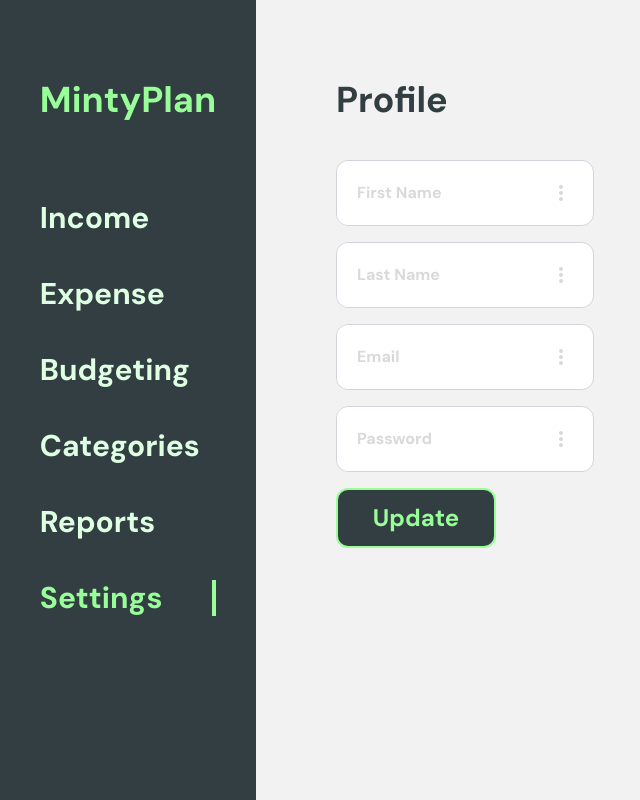
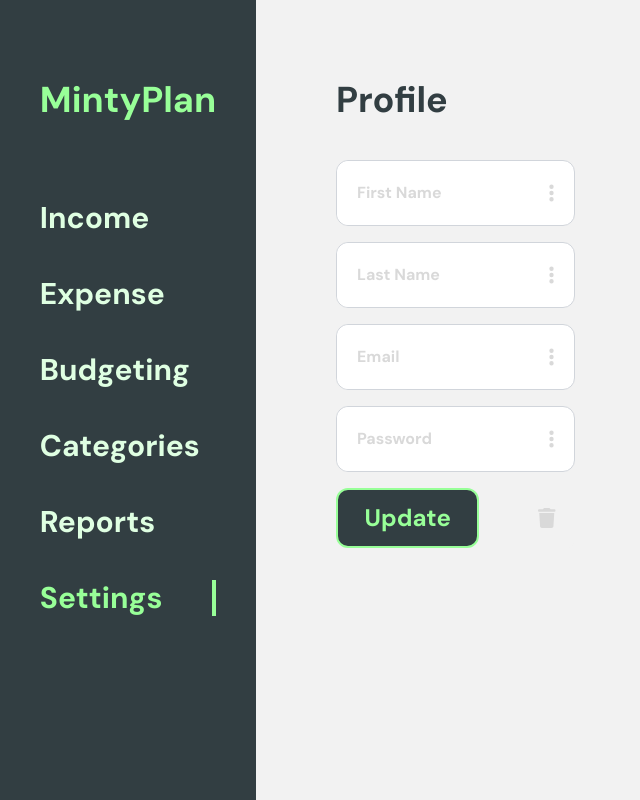
Before and after one commit to DanielvTran/finance-manager, a Next.js app in the folder project/: page /pages/settings in a window 1280 px wide. Shown: the top 800 px of the page, without its empty margins (0-640 px from the left). Built offline with nearby package versions, Linux system fonts and the light colour scheme; no server answers.

Commit message:
install fontawesome icons and made delete prompt

```diff
--- /dev/null
+++ b/project/lib/types.ts
@@ -0,0 +1,6 @@
+export interface IUserSettingsForm {
+  firstName: string;
+  lastName: string;
+  email: string;
+  password: string;
+}
--- a/project/src/app/auth/login/page.tsx
+++ b/project/src/app/auth/login/page.tsx
@@ -40,7 +40,7 @@ export default function Login() {
   return (
     <div className="welcome-container bg-base-200 min-h-screen flex flex-col lg:flex-row relative overflow-hidden">
       <div className="right-container w-full lg:w-3/5 bg-[#F2F2F2] flex items-center justify-center min-h-screen">
-        <div className="hover:animate-tilt max-w-sm lg:max-w-md xl:max-w-lg 2xl:max-w-xl 3xl:max-w-2xl">
+        <div className="hover:animate-hovertilt max-w-sm lg:max-w-md xl:max-w-lg 2xl:max-w-xl 3xl:max-w-2xl">
           <Image src="/images/logo.png" alt="Logo" width={300} height={300} className="w-full h-auto" />
         </div>
       </div>
--- a/project/src/app/layout.tsx
+++ b/project/src/app/layout.tsx
@@ -16,8 +16,8 @@ const geistMono = localFont({
 });
 
 export const metadata: Metadata = {
-  title: "Create Next App",
-  description: "Generated by create next app",
+  title: "MintyPlan",
+  description: "Personal Finance Manager",
 };
 
 export default function RootLayout({
@@ -27,12 +27,6 @@ export default function RootLayout({
 }>) {
   return (
     <html lang="en">
-      <Head>
-        <link
-          rel="stylesheet"
-          href="https://fonts.googleapis.com/css2?family=Material+Symbols+Outlined:opsz,wght,FILL,GRAD@20..48,100..700,0..1,-50..200&icon_names=more_vert"
-        />
-      </Head>
       <UserContextProvider>
         <body className={`${geistSans.variable} ${geistMono.variable} antialiased`}>{children}</body>
       </UserContextProvider>
--- a/project/src/app/page.tsx
+++ b/project/src/app/page.tsx
@@ -25,7 +25,7 @@ export default function Home() {
         </div>
       </div>
       <div className="right-container w-full lg:w-3/5 bg-[#F2F2F2] flex items-center justify-center min-h-screen">
-        <div className="hover:animate-tilt max-w-sm lg:max-w-md xl:max-w-lg 2xl:max-w-xl 3xl:max-w-2xl">
+        <div className="hover:animate-hovertilt max-w-sm lg:max-w-md xl:max-w-lg 2xl:max-w-xl 3xl:max-w-2xl">
           <Image src="/images/logo.png" alt="Logo" width={300} height={300} className="w-full h-auto" />
         </div>
       </div>
--- a/project/src/app/pages/settings/page.tsx
+++ b/project/src/app/pages/settings/page.tsx
@@ -9,22 +9,19 @@ import { updateUserSchema } from "../../../../lib/validationSchema";
 import { useState } from "react";
 import axios from "axios";
 import { useUser } from "@/contexts/UserContext";
+import { IUserSettingsForm } from "../../../../lib/types";
 
-interface IUserSettingsForm {
-  firstName: string;
-  lastName: string;
-  email: string;
-  password: string;
-}
+// Font Awesome
+import { FontAwesomeIcon } from "@fortawesome/react-fontawesome";
+import { faEllipsisVertical, faTrash } from "@fortawesome/free-solid-svg-icons";
 
-export default function Budgeting() {
-  const router = useRouter();
+export default function Settings() {
   const pathname = usePathname();
   const { user, loading, error } = useUser();
   const [isEditable, setIsEditable] = useState(false);
   const [errorMessage, setErrorMessage] = useState("");
-
-  console.log(user);
+  const [deletePrompt, setDeletePrompt] = useState(user?.email);
+  const [deleteUserInput, setDeleteUserInput] = useState("");
 
   const {
     register,
@@ -42,7 +39,6 @@ export default function Budgeting() {
     },
   });
 
-  // Function to toggle edit mode
   const handleEditClick = () => {
     setIsEditable((prev) => !prev);
     if (!isEditable) {
@@ -50,6 +46,14 @@ export default function Budgeting() {
       setValue("lastName", getValues("lastName"));
       setValue("email", getValues("email"));
       setValue("password", getValues("password"));
+    }
+  };
+
+  const handleDeleteClick = () => {
+    if (deleteUserInput === deletePrompt) {
+      alert(`Same: deleteUserInput:${deleteUserInput} deletePrompt:${deletePrompt}`);
+    } else {
+      alert(`Not Same: deleteUserInput:${deleteUserInput} deletePrompt:${deletePrompt}`);
     }
   };
 
@@ -91,7 +95,7 @@ export default function Budgeting() {
       <div className="right-container w-full lg:w-4/5 bg-[#F2F2F2] flex min-h-screen py-20 px-20">
         <div className="max-w-sm lg:max-w-md xl:max-w-lg 2xl:max-w-2xl 3xl:max-w-3xl">
           <h1 className="text-[#323E42] font-bold text-3xl lg:text-4xl text-left mb-10">Profile</h1>
-          <div className="reports-container grid grid-cols-3 grid-rows-2 gap-4">
+          <div className="reports-container ">
             <form onSubmit={handleSubmit(onSubmit)} className="bg-[#F2F2F2] space-y-4 rounded-lg mb-5">
               {/* First Name Input */}
               <div
@@ -108,14 +112,13 @@ export default function Budgeting() {
                     errors.firstName ? "placeholder:font-bold placeholder:text-[#E57373]" : "placeholder:text-[#D9D9D9]"
                   } ${isEditable ? "border-none" : "cursor-not-allowed"}`}
                 />
-                <span
-                  className={`material-symbols-outlined pr-5 cursor-pointer transition-colors ${
+                <FontAwesomeIcon
+                  icon={faEllipsisVertical}
+                  className={`pr-5 text-xl cursor-pointer transition-colors ${
                     isEditable ? "text-[#E5B973]" : "text-[#D9D9D9]"
                   }`}
                   onClick={handleEditClick}
-                >
-                  more_vert
-                </span>
+                />
               </div>
 
               {/* Last Name Input */}
@@ -133,14 +136,13 @@ export default function Budgeting() {
                     errors.lastName ? "placeholder:font-bold placeholder:text-[#E57373]" : "placeholder:text-[#D9D9D9]"
                   } ${isEditable ? "border-none" : "cursor-not-allowed"}`}
                 />
-                <span
-                  className={`material-symbols-outlined pr-5 cursor-pointer transition-colors ${
+                <FontAwesomeIcon
+                  icon={faEllipsisVertical}
+                  className={`pr-5 text-xl cursor-pointer transition-colors ${
                     isEditable ? "text-[#E5B973]" : "text-[#D9D9D9]"
                   }`}
                   onClick={handleEditClick}
-                >
-                  more_vert
-                </span>
+                />
               </div>
 
               {/* Email Input */}
@@ -158,14 +160,13 @@ export default function Budgeting() {
                     errors.email ? "placeholder:font-bold placeholder:text-[#E57373]" : "placeholder:text-[#D9D9D9]"
                   } ${isEditable ? "border-none" : "cursor-not-allowed"}`}
                 />
-                <span
-                  className={`material-symbols-outlined pr-5 cursor-pointer transition-colors ${
+                <FontAwesomeIcon
+                  icon={faEllipsisVertical}
+                  className={`pr-5 text-xl cursor-pointer transition-colors ${
                     isEditable ? "text-[#E5B973]" : "text-[#D9D9D9]"
                   }`}
                   onClick={handleEditClick}
-                >
-                  more_vert
-                </span>
+                />
               </div>
 
               {/* Password Input */}
@@ -183,22 +184,52 @@ export default function Budgeting() {
                     errors.password ? "placeholder:font-bold placeholder:text-[#E57373]" : "placeholder:text-[#D9D9D9]"
                   } ${isEditable ? "border-none" : "cursor-not-allowed"}`}
                 />
-                <span
-                  className={`material-symbols-outlined pr-5 cursor-pointer transition-colors ${
+                <FontAwesomeIcon
+                  icon={faEllipsisVertical}
+                  className={`pr-5 text-xl cursor-pointer transition-colors ${
                     isEditable ? "text-[#E5B973]" : "text-[#D9D9D9]"
                   }`}
                   onClick={handleEditClick}
-                >
-                  more_vert
-                </span>
+                />
               </div>
 
-              <button
-                type="submit"
-                className="text-lg md:text-2xl mb-4 py-2 md:py-3 bg-[#323E42] text-[#98FF98] border-2 border-[#98FF98] rounded-xl w-full text-center font-bold transition-transform transform hover:scale-105 hover:bg-[#3A494D] hover:text-[#B2FFB2] duration-300 ease-in-out"
-              >
-                Update
-              </button>
+              <div className="setting-buttons flex w-full justify-between items-center">
+                <button
+                  type="submit"
+                  className="text-lg md:text-2xl py-2 md:py-3 bg-[#323E42] text-[#98FF98] border-2 border-[#98FF98] rounded-xl w-3/5 text-center font-bold transition-transform transform hover:scale-105 hover:bg-[#3A494D] hover:text-[#B2FFB2] duration-300 ease-in-out"
+                >
+                  Update
+                </button>
+                <FontAwesomeIcon
+                  icon={faTrash}
+                  className="hover:animate-tilt pr-5 text-xl cursor-pointer text-[#D9D9D9] hover:text-[#FF5A5F] transition-colors duration-300"
+                  onClick={() => document.getElementById("delete_modal").showModal()}
+                />
+              </div>
+
+              <dialog id="delete_modal" className="modal">
+                <div className="modal-box">
+                  <form method="dialog">
+                    {/* if there is a button in form, it will close the modal */}
+                    <button className="btn btn-sm btn-circle btn-ghost absolute right-2 top-2">✕</button>
+                  </form>
+                  <p className="py-4">{deletePrompt}</p>
+                  <input
+                    type="text"
+                    placeholder="Type the exact text here"
+                    value={deleteUserInput}
+                    onChange={(e) => {
+                      setDeleteUserInput(e.target.value);
+                    }}
+                    className="input input-bordered w-full mt-2"
+                  />
+                  <div className="modal-action">
+                    <button type="button" className="btn btn-error" onClick={handleDeleteClick}>
+                      Delete
+                    </button>
+                  </div>
+                </div>
+              </dialog>
             </form>
 
             {errorMessage && (
--- a/project/src/middleware.ts
+++ b/project/src/middleware.ts
@@ -30,8 +30,6 @@ export async function middleware(request: NextRequest) {
 // Configure middleware to protect specific routes
 export const config = {
   matcher: [
-    "/auth/login:path*",
-    "/auth/signup:path*",
     "/dashboard/:path*",
     "/pages/income/:path*",
     "/pages/expense/:path*",
--- a/project/tailwind.config.ts
+++ b/project/tailwind.config.ts
@@ -20,14 +20,18 @@ const config: Config = {
         secondary: "#98FF98",
       },
       keyframes: {
-        tilt: {
+        hovertilt: {
           "0%, 100%": { transform: "rotate(0deg)" },
           "25%": { transform: "rotate(10deg)" },
           "75%": { transform: "rotate(-10deg)" },
         },
+        tilt: {
+          "0%, 100%": { transform: "rotate(0deg)" },
+        },
       },
       animation: {
-        tilt: "tilt 0.5s ease-in-out infinite",
+        hovertilt: "hovertilt 0.5s ease-in-out infinite",
+        tilt: "hovertilt 0.5s ease-in-out infinite",
       },
     },
   },
```
Also changed, not shown: project/package.json (+7 -2 lines), project/src/app/api/user/delete-user/route.ts (added, +37 -0 lines), 1 other file (tests, documents, lock files or other folders).
